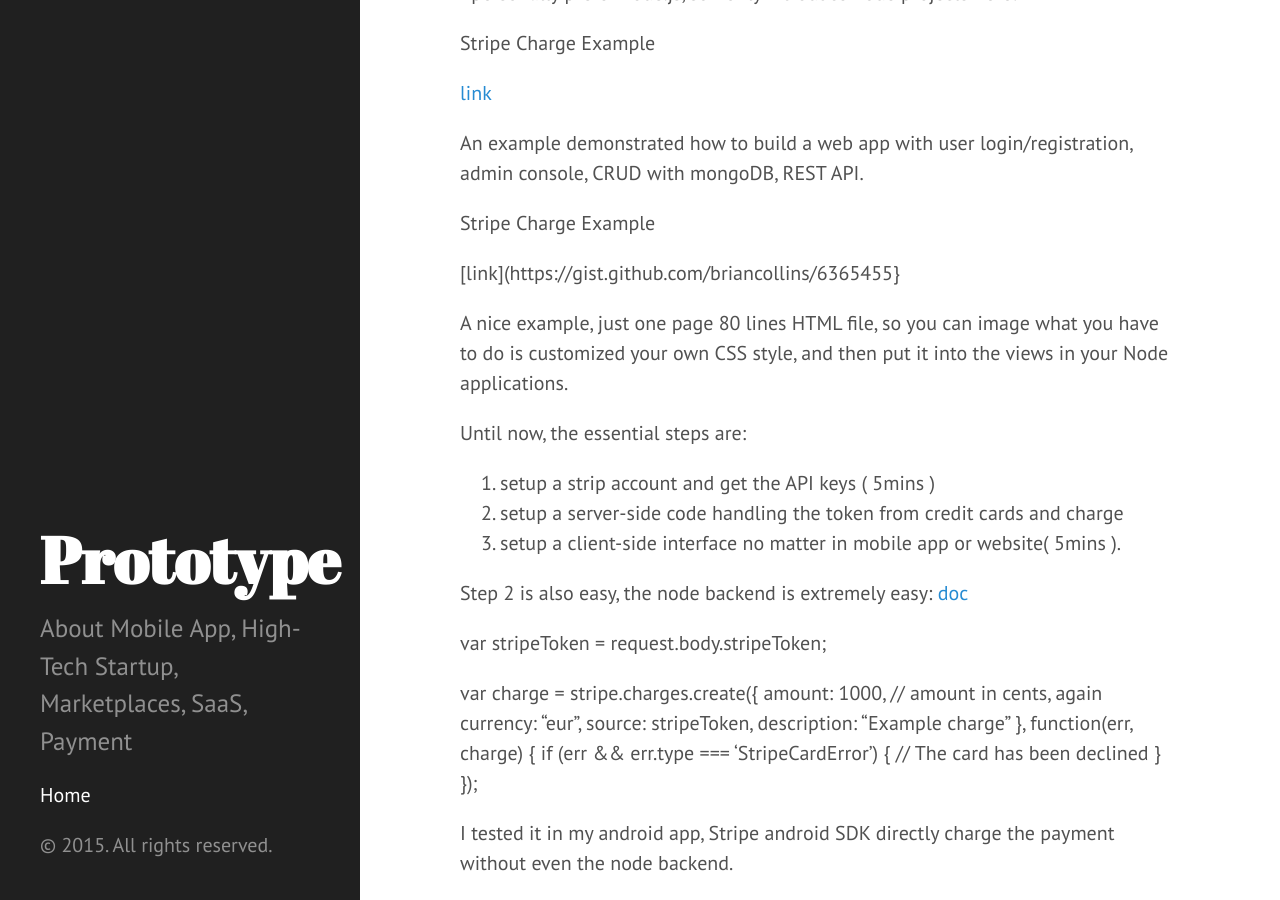
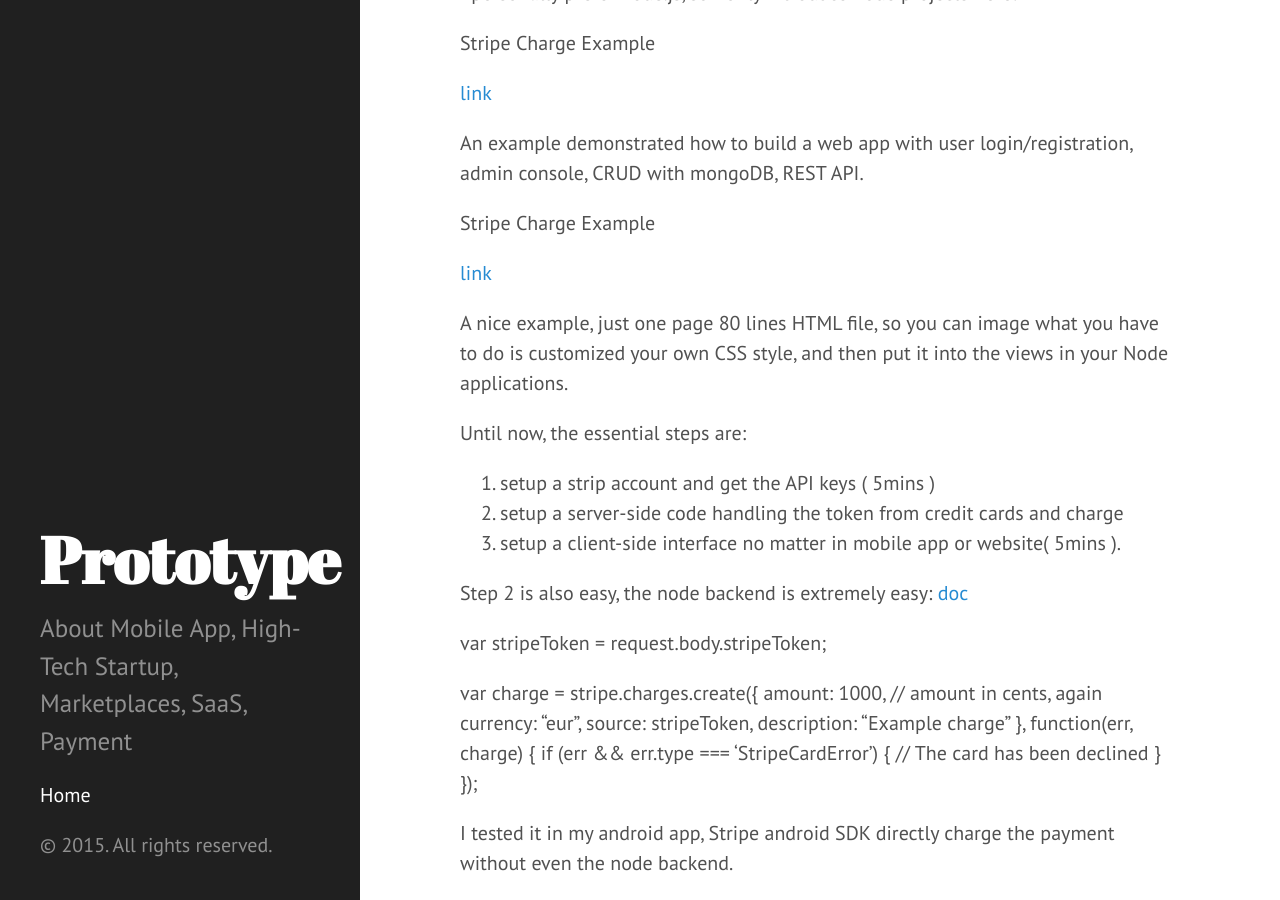
Before and after one commit to jiunwu/_outdated_jiunwu.github.io, a Jekyll site: the page built from _posts/2015-08-16-marketplaces.markdown, in a window 1280 px wide and 900 px high, scrolled down 672 px. Built offline with Jekyll 4.4.1, drawn with Linux system fonts in a browser that asks for light colours.

Commit message:
Post update: Marketplaces

```diff
--- a/_posts/2015-08-16-marketplaces.markdown
+++ b/_posts/2015-08-16-marketplaces.markdown
@@ -36,7 +36,7 @@ user login/registration, admin console, CRUD with mongoDB, REST API.
 
 Stripe Charge Example
 
-[link](https://gist.github.com/briancollins/6365455}
+[link](https://gist.github.com/briancollins/6365455)
 
 A nice example, just one page 80 lines HTML file,
 so you can image what you have to do is customized your own CSS style,
```
